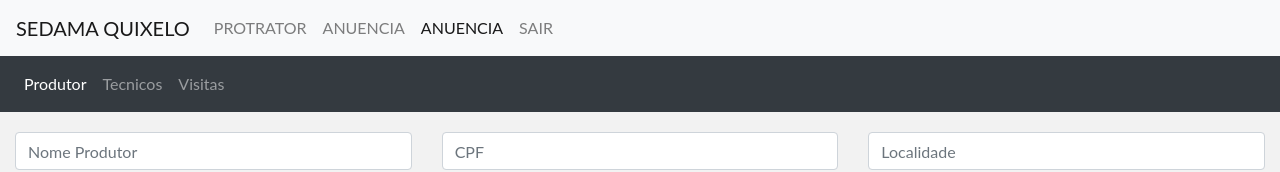
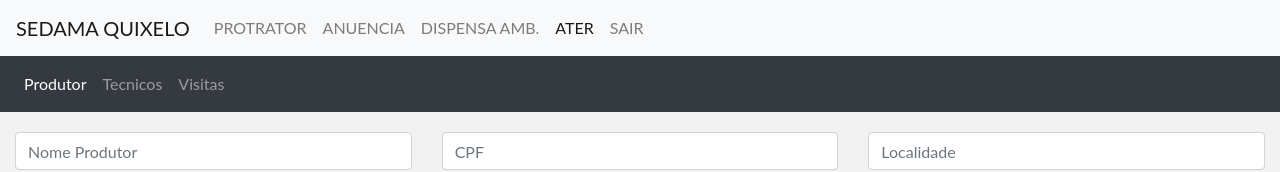
Before and after one commit to jonaslimav/sedama, a website: page views/produtor.html in a window 1280 px wide. Shown: the top 172 px of the page. Drawn offline with nearby package versions, Linux system fonts and the light colour scheme; no server answers; sample sign-in values are in the browser's storage.

Commit message:
Update produtor.html

```diff
--- a/views/produtor.html
+++ b/views/produtor.html
@@ -32,8 +32,11 @@
             <li class="nav-item">
                 <a class="nav-link" href="Anuencia.html">   ANUENCIA   </a>
             </li>
+		  <li class="nav-item">
+                <a class="nav-link" href="dispensa.html">   DISPENSA AMB.   </a>
+            </li>
             <li class="nav-item active">
-                <a class="nav-link" href="ater.html">   ANUENCIA   </a>
+                <a class="nav-link" href="ater.html">   ATER   </a>
             </li>
 
             <li class="nav-item">
```
